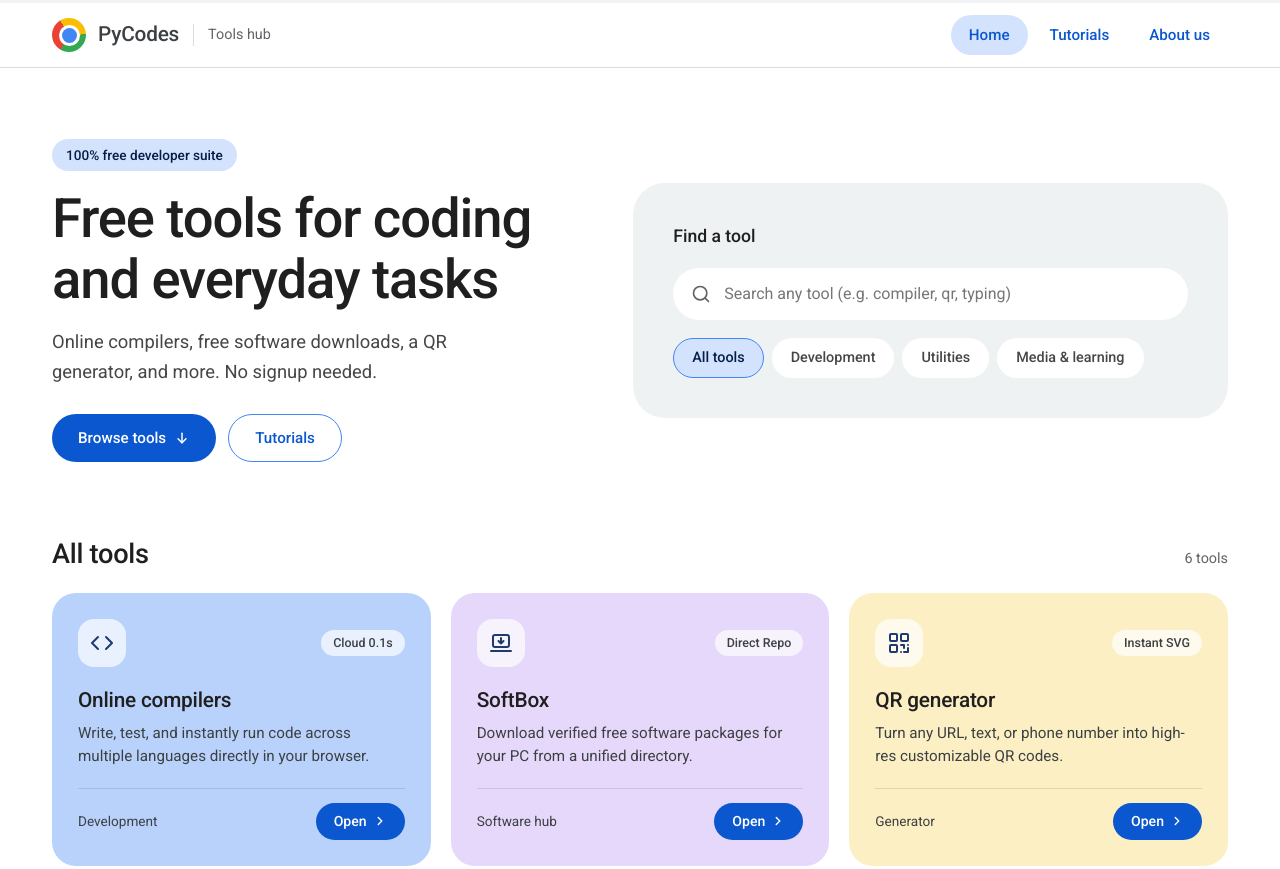
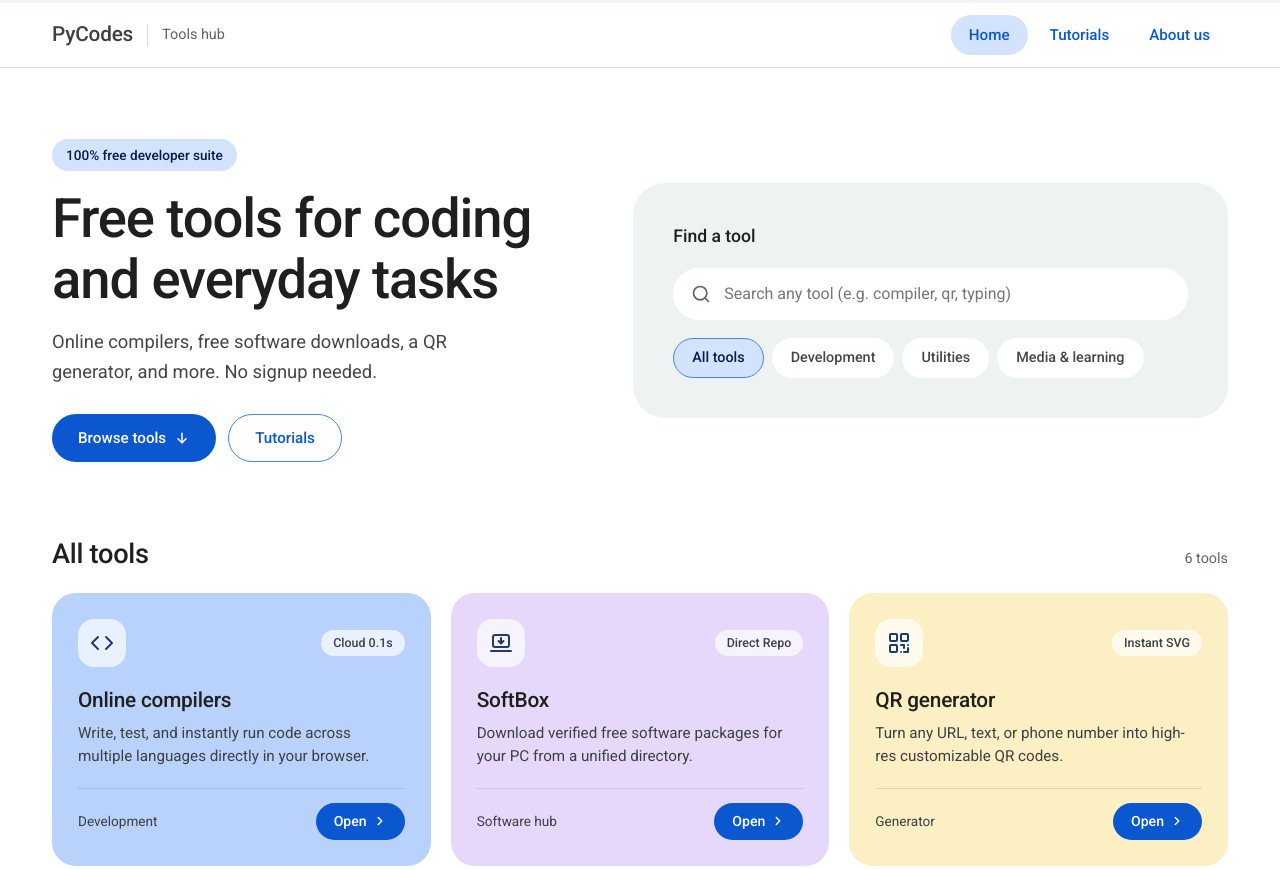
Before and after one commit to pycodes-india/pycodes, a plain HTML site: page index.html in a window 1280 px wide. Shown: the top 869 px of the page. Drawn offline with Linux system fonts and the light colour scheme; a web font is replaced by a local one.

```diff
--- a/index.html
+++ b/index.html
@@ -545,7 +545,6 @@ footer p a { text-decoration: none; font-weight: 500; }
 <header class="nav">
   <div class="wrap">
     <a class="brand" href="https://www.pycodes.in" aria-label="PyCodes home">
-      <span class="logo-mark" aria-hidden="true"></span>
       <span class="brand-text">PyCodes</span>
       <span class="brand-sub">Tools hub</span>
     </a>
```
